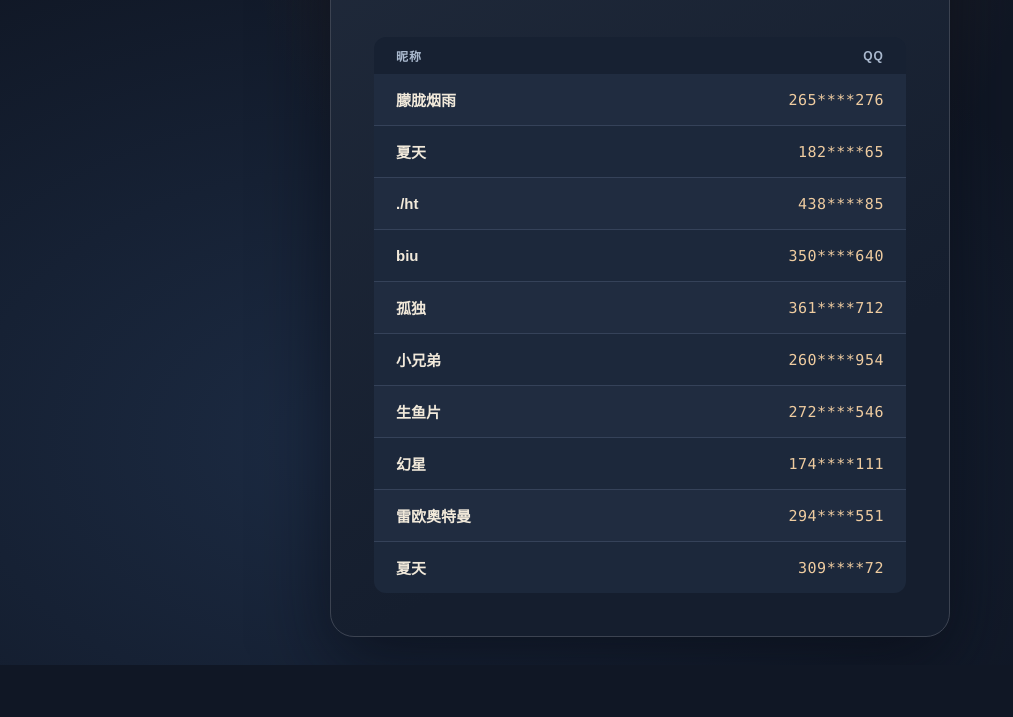
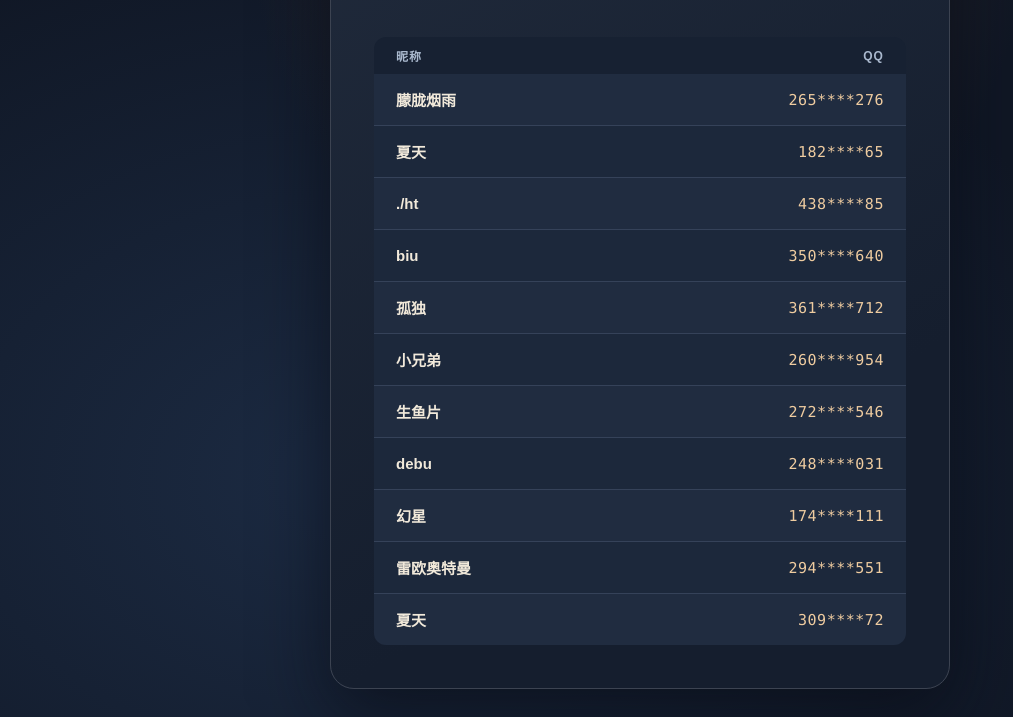
Before and after one commit to 1bit-monster7/bosspractice-sponsors, a plain HTML site: page index.html in a window 1280 px wide. Shown: the part 196-913 px from the top of the page, without its empty margins (0-1013 px from the left). Before the commit the page ends 861 px from the top, so only its background shows below. Drawn offline with Linux system fonts and the light colour scheme.

Commit message:
Update sponsor list

```diff
--- a/index.html
+++ b/index.html
@@ -120,6 +120,7 @@
         <tr><td>孤独</td><td class="number" align="right">361****712</td></tr>
         <tr><td>小兄弟</td><td class="number" align="right">260****954</td></tr>
         <tr><td>生鱼片</td><td class="number" align="right">272****546</td></tr>
+        <tr><td>debu</td><td class="number" align="right">248****031</td></tr>
         <tr><td>幻星</td><td class="number" align="right">174****111</td></tr>
         <tr><td>雷欧奥特曼</td><td class="number" align="right">294****551</td></tr>
         <tr><td>夏天</td><td class="number" align="right">309****72</td></tr>
```
